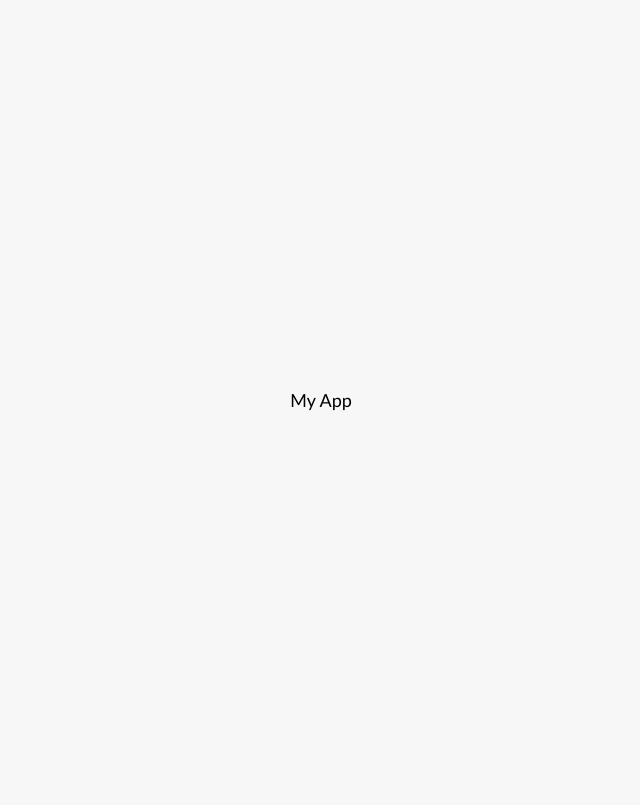
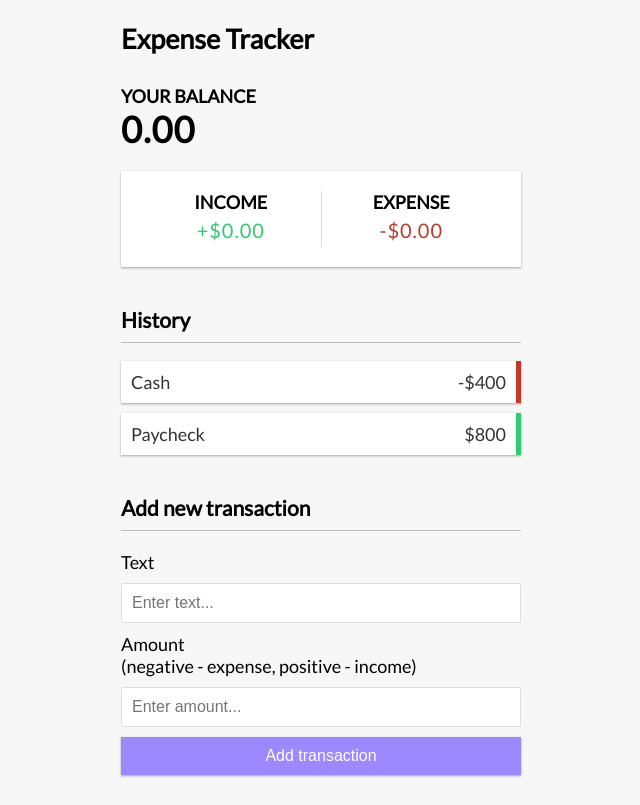
Before and after one commit to Udayanga1/vue-expense-tracker, a Vue app in the folder vue-expense-tracker/: page / in a window 1280 px wide. Shown: the whole page, without its empty margins (319-959 px from the left). Built offline with nearby package versions, Linux system fonts and the light colour scheme.

Commit message:
Create and import components

```diff
--- a/vue-expense-tracker/src/App.vue
+++ b/vue-expense-tracker/src/App.vue
@@ -1 +1,27 @@
-<template>My App</template>
+<template>
+	<Header />
+	<div class="container">
+		<Balance />
+		<IncomeExpenses />
+		<TransactionList />
+		<AddTransaction />
+	</div>
+</template>
+
+<script>
+import Header from "./components/Header.vue"
+import Balance from "./components/Balance.vue"
+import IncomeExpenses from "./components/IncomeExpenses.vue"
+import TransactionList from "./components/TransactionList.vue"
+import AddTransaction from "./components/AddTransaction.vue"
+
+export default {
+	components: {
+		Header,
+		Balance,
+		IncomeExpenses,
+		TransactionList,
+		AddTransaction,
+	},
+}
+</script>
--- a/vue-expense-tracker/src/components/AddTransaction.vue
+++ b/vue-expense-tracker/src/components/AddTransaction.vue
@@ -0,0 +1,17 @@
+<template>
+	<h3>Add new transaction</h3>
+	<form id="form">
+		<div class="form-control">
+			<label for="text">Text</label>
+			<input type="text" id="text" placeholder="Enter text..." />
+		</div>
+		<div class="form-control">
+			<label for="amount"
+				>Amount <br />
+				(negative - expense, positive - income)</label
+			>
+			<input type="number" id="amount" placeholder="Enter amount..." />
+		</div>
+		<button class="btn">Add transaction</button>
+	</form>
+</template>
--- a/vue-expense-tracker/src/components/Balance.vue
+++ b/vue-expense-tracker/src/components/Balance.vue
@@ -0,0 +1,4 @@
+<template>
+	<h4>Your Balance</h4>
+	<h1 id="balance">0.00</h1>
+</template>
--- a/vue-expense-tracker/src/components/IncomeExpenses.vue
+++ b/vue-expense-tracker/src/components/IncomeExpenses.vue
@@ -0,0 +1,12 @@
+<template>
+	<div class="inc-exp-container">
+		<div>
+			<h4>Income</h4>
+			<p id="money-plus" class="money plus">+$0.00</p>
+		</div>
+		<div>
+			<h4>Expense</h4>
+			<p id="money-minus" class="money minus">-$0.00</p>
+		</div>
+	</div>
+</template>
--- a/vue-expense-tracker/src/components/TransactionList.vue
+++ b/vue-expense-tracker/src/components/TransactionList.vue
@@ -0,0 +1,11 @@
+<template>
+	<h3>History</h3>
+	<ul id="list" class="list">
+		<li class="minus">
+			Cash <span>-$400</span><button class="delete-btn">x</button>
+		</li>
+		<li class="plus">
+			Paycheck <span>$800</span><button class="delete-btn">x</button>
+		</li>
+	</ul>
+</template>
```
Also changed, not shown: 1 other file (tests, documents, lock files or other folders).
